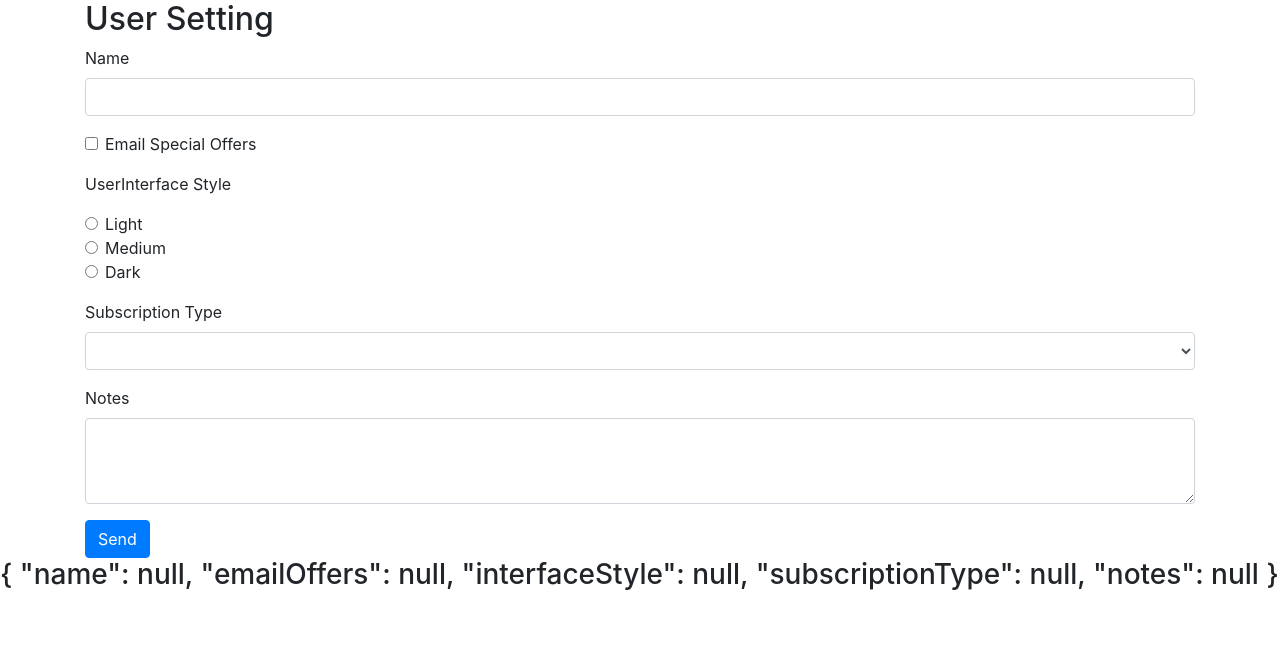
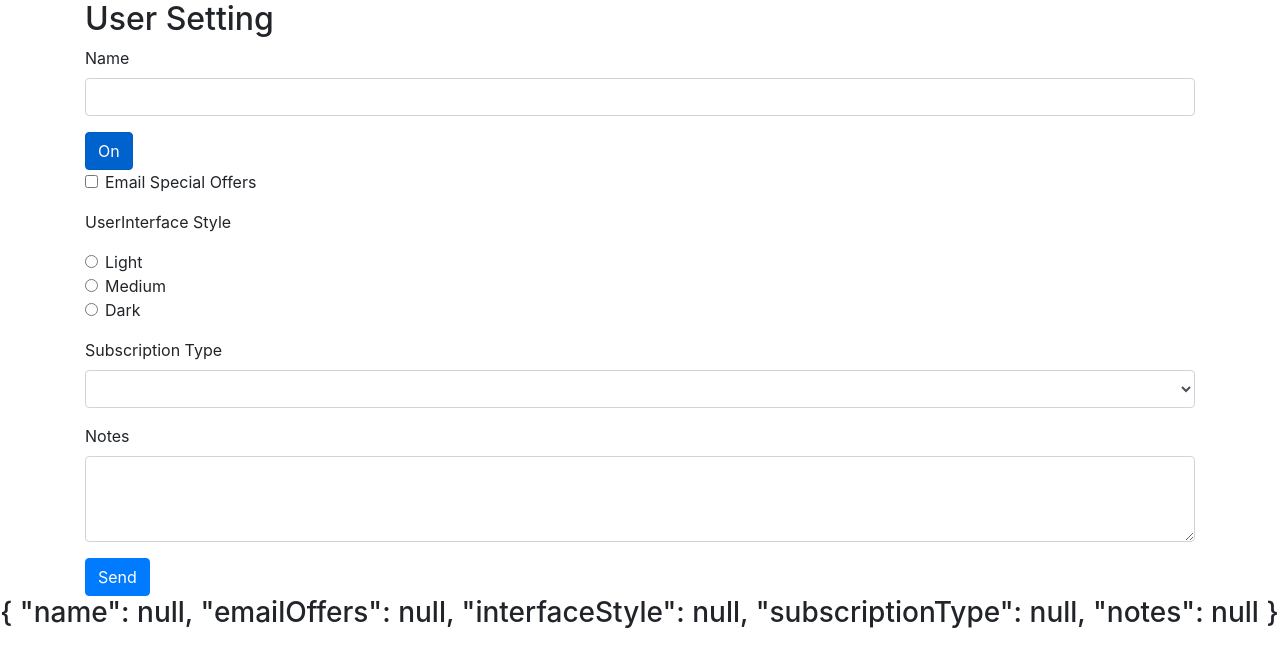
Before and after one commit to VyDee/angular-form-ex, an Angular app in the folder angular-form/: page / in a window 1280 px wide. Shown: the top 666 px of the page. Built offline with nearby package versions, Linux system fonts and the light colour scheme.

Commit message:
install ngx-bootstrap

```diff
--- a/angular-form/src/app/app.module.ts
+++ b/angular-form/src/app/app.module.ts
@@ -5,6 +5,7 @@
 
 import { AppComponent } from './app.component';
 import { UserSettingsFormComponent } from './user-settings-form/user-settings-form.component';
+import { ButtonsModule } from 'ngx-bootstrap/buttons'
 
 @NgModule({
   declarations: [
@@ -14,7 +15,8 @@
   imports: [
     BrowserModule,
     FormsModule,
-    HttpClientModule
+    HttpClientModule,
+    ButtonsModule
   ],
   providers: [],
   bootstrap: [AppComponent]
--- a/angular-form/src/app/user-settings-form/user-settings-form.component.html
+++ b/angular-form/src/app/user-settings-form/user-settings-form.component.html
@@ -22,6 +22,12 @@
         <input id="name" name="name" class="form-control" [(ngModel)]="userSettings.name"
         pattern="B.*"/> -->
     </div>
+
+    <button type="button" class="btn btn-primary" name="singleModel"
+        [(ngModel)]="singleModel" btnCheckbox
+        btnCheckboxTrue="On" btnCheckboxFalse="Off">
+          {{ singleModel }}
+    </button>
 
     <!--Checkbox-->
     <div class="form-check form-group">
--- a/angular-form/src/app/user-settings-form/user-settings-form.component.ts
+++ b/angular-form/src/app/user-settings-form/user-settings-form.component.ts
@@ -19,6 +19,8 @@
     notes: null
 
   };
+
+  singleModel = "On";
 
   // The ... operator will copy everything in the originalUserSetting and set it to
   // the UserSettings
```
